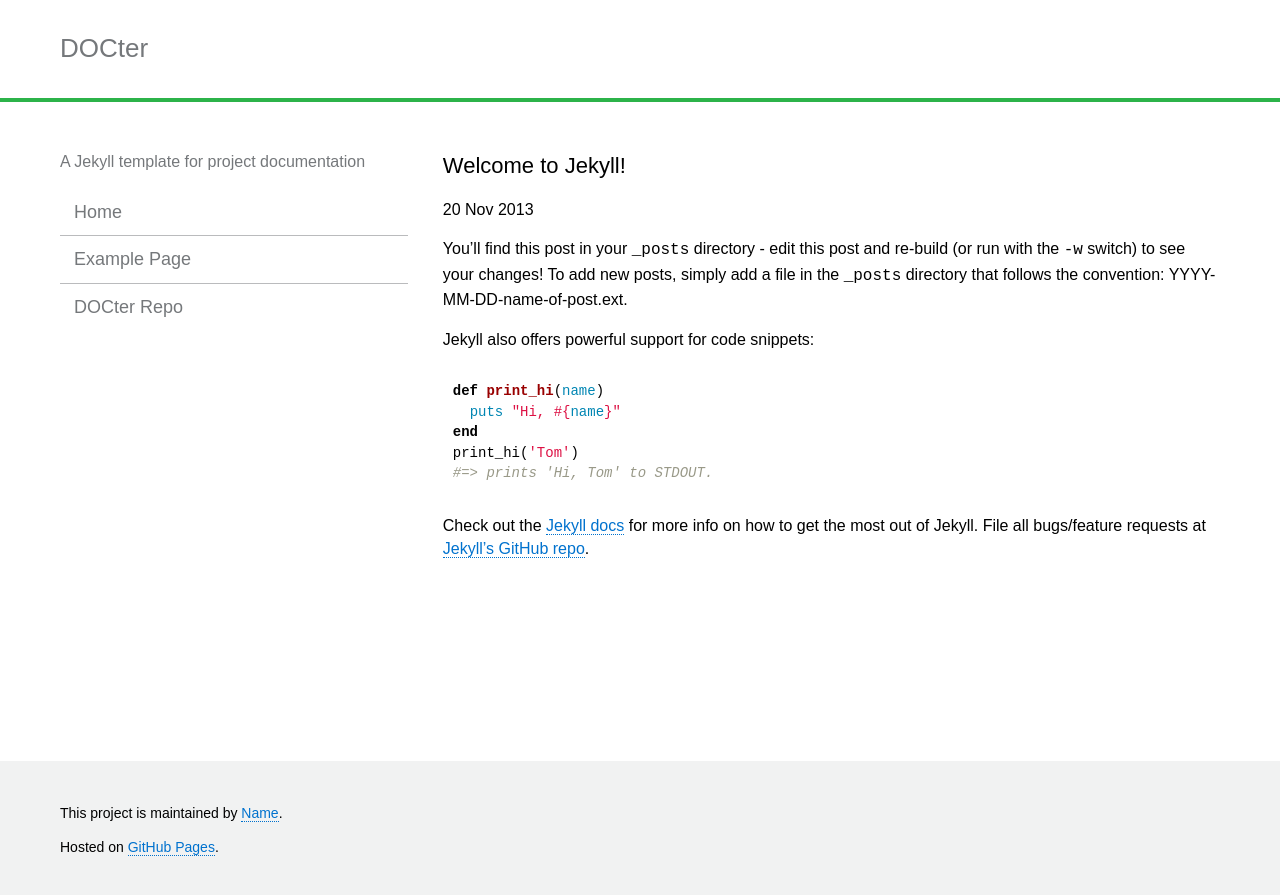
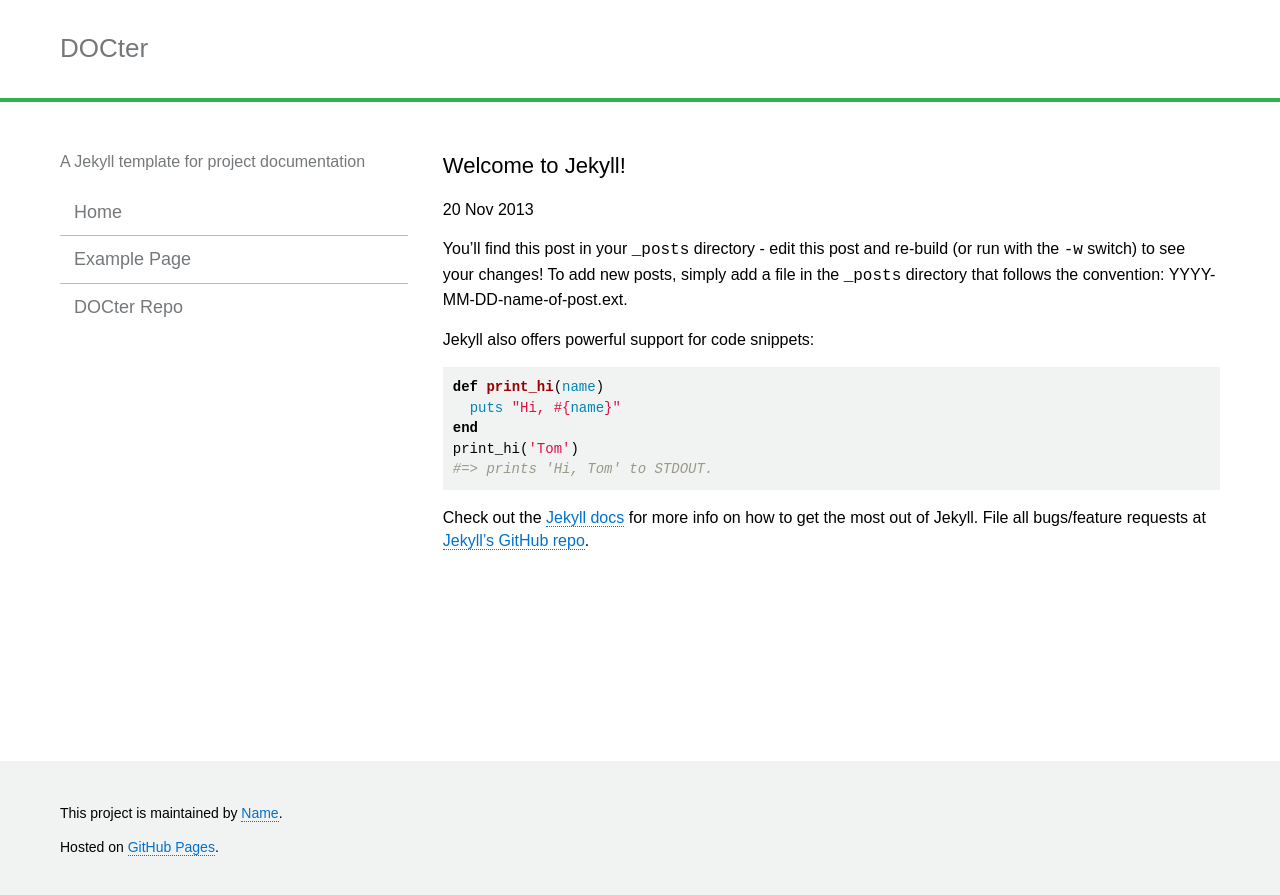
Before and after one commit to cfpb/DOCter, a Jekyll site: the page built from _posts/2013-11-20-welcome-to-jekyll.markdown, in a window 1280 px wide. Shown: the top 895 px of the page. Built offline with Jekyll 4.4.1, drawn with Linux system fonts in a browser that asks for light colours; Markdown is read by kramdown in place of the engine named in the settings.

Commit message:
style code blocks

```diff
--- a/assets/css/main.css
+++ b/assets/css/main.css
@@ -330,12 +330,12 @@ li h4 {
     font-style: normal;
 }
 
-.highlight {
+pre {
     max-width: 100%;
     font-size: 0.875em;
     overflow-y: scroll;
-    background-color: #E7E7E6;
-    padding: 0 10px;
+    background-color: #f1f2f2;
+    padding: 10px;
 }
 
 /*
```
